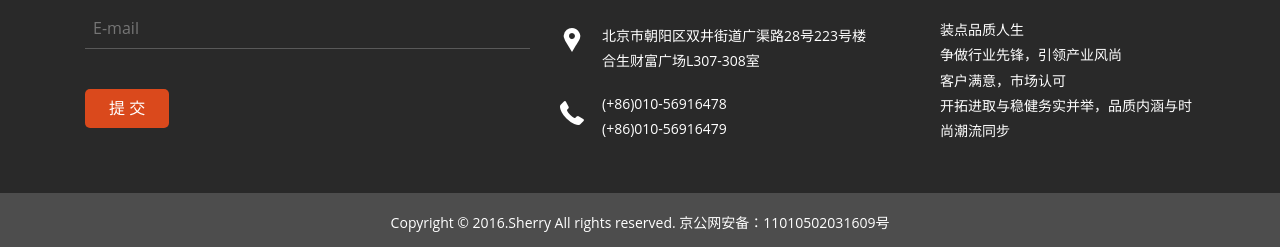
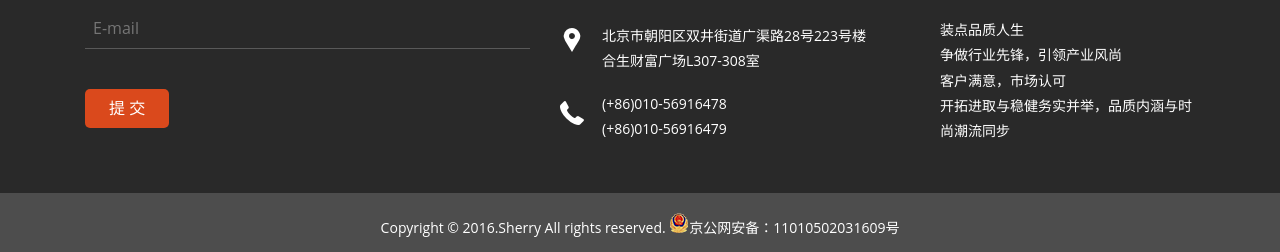
Before and after one commit to servicesherry/servicesherry.github.io, a plain HTML site: page index.html in a window 1280 px wide. Shown: the part 3106-3358 px from the top of the page. Drawn offline with Linux system fonts and the light colour scheme; a web font is replaced by a local one.

Commit message:
add BAAAA
add Baaaa

```diff
--- a/index.html
+++ b/index.html
@@ -205,7 +205,7 @@ Smartphone Compatible web template, free webdesigns for Nokia, Samsung, LG, Sony
     <div class="container">
         <div class="copyright-left wow fadeInLeft animated col-md-12" data-wow-delay="0.4s"
              style="visibility: visible; -webkit-animation-delay: 0.4s;">
-            <p style="text-align:center">Copyright &copy; 2016.Sherry All rights reserved.  <span id="beiAn_img"></span>京公网安备：11010502031609号</p>
+            <p style="text-align:center">Copyright &copy; 2016.Sherry All rights reserved.  <span id="beiAn_img" style="display:inline-block;width:20px;height:20px;background:url('../images/BA.png') no-repeat;"></span>京公网安备：11010502031609号</p>
         </div>
         <!--<div class="copyright-right wow fadeInRight animated" data-wow-delay="0.4s"-->
              <!--style="visibility: visible; -webkit-animation-delay: 0.4s;">-->
```
